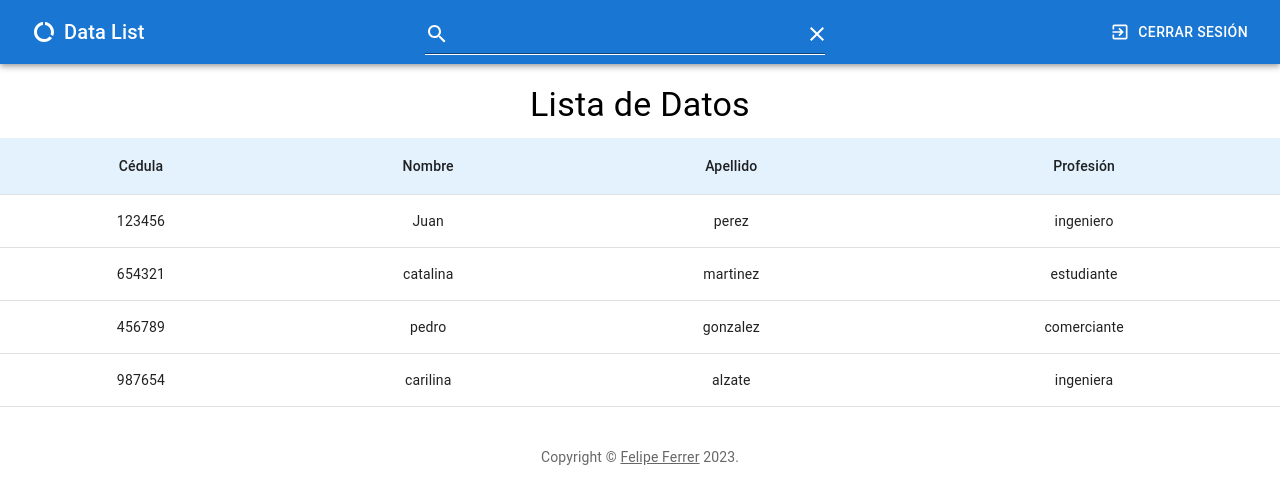
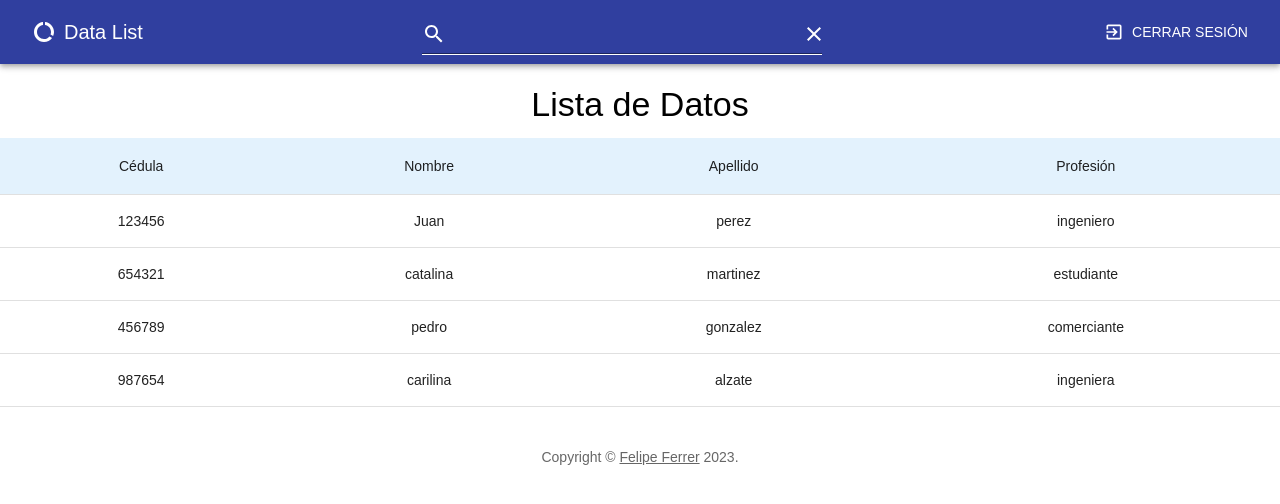
Before and after one commit to feerny/Prueba-E-Deas, a React (Create React App) app: page /home in a window 1280 px wide. Shown: the top 504 px of the page. Built offline with nearby package versions, Linux system fonts and the light colour scheme; no server answers; sample sign-in values are in the browser's storage.

Commit message:
agregue theme y cambie colores

```diff
--- a/src/App.js
+++ b/src/App.js
@@ -3,32 +3,53 @@ import Home from './pages/home';
 import Typography from '@mui/material/Typography';
 import Link from '@mui/material/Link';
 import { Provider } from 'react-redux';
+import { ThemeProvider, createTheme } from '@mui/material/styles';
 import store from './redux/store.js';
 
-//funcion que genera el footer para el Copyright
+// Función que genera el footer para el Copyright
 function Copyright(props) {
   return (
-    <Typography sx={{padding:"40px"}} variant="body2" color="text.secondary" align="center" {...props}>
+    <Typography sx={{ padding: '40px' }} variant="body2" color="text.secondary" align="center" {...props}>
       {'Copyright © '}
-      <Link color="inherit" target='__blank' href="https://github.com/feerny">
+      <Link color="inherit" target="__blank" href="https://github.com/feerny">
         Felipe Ferrer
       </Link>{' '}
-      {/* obtiene el año vigente */}
+      {/* Obtiene el año vigente */}
       {new Date().getFullYear()}
       {'.'}
     </Typography>
   );
 }
 
-//componente principal
+// tema personalizado
+const theme = createTheme({
+  palette: {
+    primary: {
+      main: '#303f9f', // Azul oscuro
+    },
+    secondary: {
+      main: '#e3f2fd', // Azul claro
+    },
+  },
+  // atributos personalizados
+  typography: {
+    fontFamily: 'Arial, sans-serif',
+    fontSize: 14,
+    fontWeightRegular: 400,
+  },
+});
+
+// Componente principal
 function App() {
   return (
-    <div className="App">
-      {/* pasa todos de la store a los demas componentes */}
-      <Provider store={store}>
-      <Home Copyright={Copyright}></Home>
-      </Provider>
-    </div>
+    <ThemeProvider theme={theme}>
+      <div className="App">
+        {/* Pasa todos de la store a los demás componentes */}
+        <Provider store={store}>
+          <Home Copyright={Copyright}/>
+        </Provider>
+      </div>
+    </ThemeProvider>
   );
 }
 
--- a/src/components/dataList/DataList.jsx
+++ b/src/components/dataList/DataList.jsx
@@ -14,6 +14,7 @@ import {
   DialogContent,
   DialogActions,
   Button,
+  useTheme,
 } from '@mui/material';
 import { Edit, Save, Delete, Close } from '@mui/icons-material';
 import { setDataList } from '../../redux/actions';
@@ -97,6 +98,8 @@ function DataList({ dataList, setDataList, user, dataFilter }) {
     setDeleteDialogOpen(false);
   };
 
+  const theme = useTheme(); // Obtener el tema actual
+
   return (
     <div style={{ paddingTop: '20px' }}>
       <Typography variant="h4" align="center" gutterBottom>
@@ -110,7 +113,7 @@ function DataList({ dataList, setDataList, user, dataFilter }) {
         <TableContainer  style={{ maxHeight: 'calc(100vh - 240px)', overflow: 'auto' }}>
           <Table>
             <TableHead style={{ position: 'sticky', top: 0, zIndex: 1 }}>
-              <TableRow style={{ backgroundColor: '#e3f2fd' }}>
+              <TableRow style={{ backgroundColor: theme.palette.secondary.main }}>
                 <TableCell align="center" >
                   Cédula
                 </TableCell>
```
